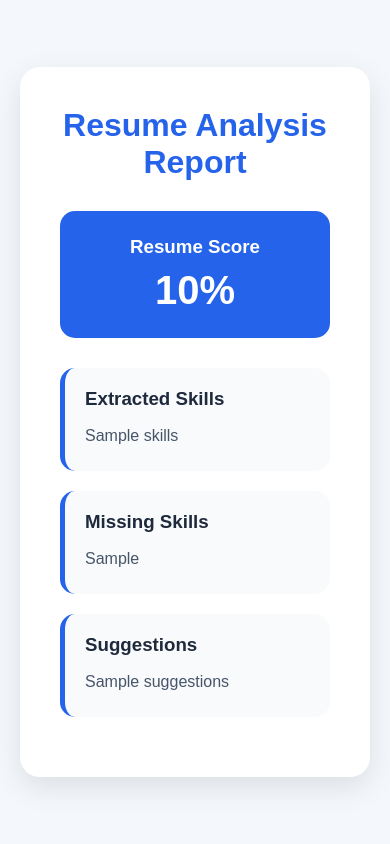
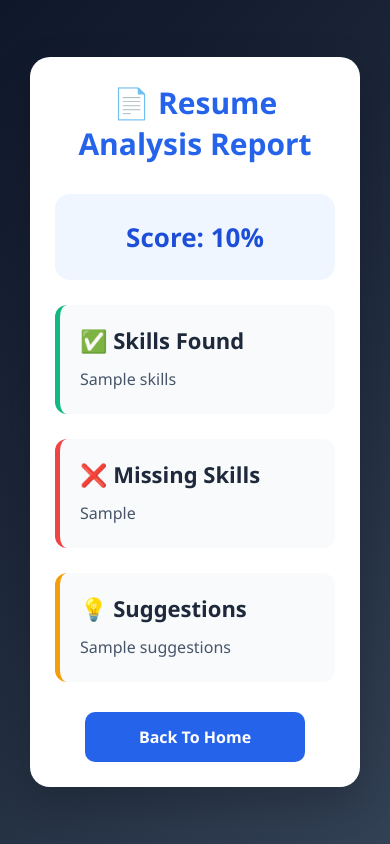
Before and after one commit to vishalyadav56526256-svg/Resume-Analyzer, a Django app: template analysics/templates/analysics/results.html in a window 390 px wide. Run offline with Django 5.2, Linux system fonts and the light colour scheme; the template is opened without the code that fills it: most values are stand-ins (such as "Sample title", 1, 10 or a date in 2020).

Commit message:
Add .gitignore, update models and views for resume analysis, enhance results template, and integrate AI analysis
- Created a .gitignore file to exclude environment and cache files.
- Updated the ResumeAnalysis model to display the username instead of resume name.
- Enhanced the results.html template with a new design and structure for better user experience.
- Modified the analyze_resume view to utilize AI for resume analysis, replacing the previous skill extraction methods.
- Added utility functions for AI-based resume analysis and text extraction from PDFs.
- Updated settings.py to load environment variables for API keys.
- Added multiple resume files for testing purposes.

```diff
--- a/analysics/models.py
+++ b/analysics/models.py
@@ -12,4 +12,4 @@ class ResumeAnalysis(models.Model):
     created_at = models.DateTimeField(auto_now_add=True)
 
     def __str__(self):
-        return f"Analysis for {self.resume.name}"
+        return f"Analysis for {self.resume.user.username}"
--- a/analysics/templates/analysics/results.html
+++ b/analysics/templates/analysics/results.html
@@ -1,4 +1,4 @@
-<!DOCTYPE html>
+<!-- <!DOCTYPE html>
 <html lang="en">
 <head>
 <meta charset="UTF-8">
@@ -102,4 +102,158 @@ h1{
 </div>
 
 </body>
+</html> -->
+
+<!DOCTYPE html>
+<html lang="en">
+<head>
+    <meta charset="UTF-8">
+    <meta name="viewport" content="width=device-width, initial-scale=1.0">
+    <title>Resume Analysis</title>
+
+    <style>
+        *{
+            margin:0;
+            padding:0;
+            box-sizing:border-box;
+            font-family:'Segoe UI', Tahoma, Geneva, Verdana, sans-serif;
+        }
+
+        body{
+            min-height:100vh;
+            display:flex;
+            justify-content:center;
+            align-items:center;
+            background:linear-gradient(135deg,#0f172a,#1e293b,#334155);
+            padding:30px;
+        }
+
+        .container{
+            width:100%;
+            max-width:850px;
+            background:white;
+            border-radius:20px;
+            padding:40px;
+            box-shadow:0 15px 40px rgba(0,0,0,0.2);
+        }
+
+        h1{
+            text-align:center;
+            color:#2563eb;
+            margin-bottom:30px;
+            font-size:38px;
+        }
+
+        .score-box{
+            text-align:center;
+            background:#eff6ff;
+            padding:25px;
+            border-radius:15px;
+            margin-bottom:25px;
+        }
+
+        .score-box h2{
+            color:#1d4ed8;
+            font-size:32px;
+        }
+
+        .section{
+            margin-bottom:25px;
+            padding:20px;
+            border-radius:12px;
+            background:#f8fafc;
+            border-left:5px solid #2563eb;
+        }
+
+        .section h3{
+            color:#1e293b;
+            margin-bottom:10px;
+            font-size:22px;
+        }
+
+        .section p{
+            color:#475569;
+            line-height:1.8;
+            font-size:16px;
+        }
+
+        .skills{
+            border-left-color:#10b981;
+        }
+
+        .missing{
+            border-left-color:#ef4444;
+        }
+
+        .suggestions{
+            border-left-color:#f59e0b;
+        }
+
+        .btn{
+            display:block;
+            width:220px;
+            text-align:center;
+            margin:30px auto 0;
+            text-decoration:none;
+            background:#2563eb;
+            color:white;
+            padding:14px 25px;
+            border-radius:10px;
+            font-weight:600;
+            transition:0.3s;
+        }
+
+        .btn:hover{
+            background:#1d4ed8;
+            transform:translateY(-2px);
+        }
+
+        @media(max-width:768px){
+
+            .container{
+                padding:25px;
+            }
+
+            h1{
+                font-size:30px;
+            }
+
+            .score-box h2{
+                font-size:26px;
+            }
+        }
+    </style>
+</head>
+<body>
+
+    <div class="container">
+
+        <h1>📄 Resume Analysis Report</h1>
+
+        <div class="score-box">
+            <h2>Score: {{ analysis.score }}%</h2>
+        </div>
+
+        <div class="section skills">
+            <h3>✅ Skills Found</h3>
+            <p>{{ analysis.skills }}</p>
+        </div>
+
+        <div class="section missing">
+            <h3>❌ Missing Skills</h3>
+            <p>{{ analysis.missing_skills }}</p>
+        </div>
+
+        <div class="section suggestions">
+            <h3>💡 Suggestions</h3>
+            <p>{{ analysis.suggestions }}</p>
+        </div>
+
+        <a href="/accounts/" class="btn">
+            Back To Home
+        </a>
+
+    </div>
+
+</body>
 </html>
--- a/resumes/views.py
+++ b/resumes/views.py
@@ -5,6 +5,8 @@ def upload_resume(request):
     if request.method == 'POST':
         resume_file = request.FILES.get('resume_file')
 
+
+
         Resume.objects.create(
                 user=request.user,
                 resume_file=resume_file
```
Also changed, not shown: analysics/urls.py (+14 -1 lines), analysics/utils.py (+106 -44 lines), analysics/views.py (+62 -14 lines), jobportal/settings.py (+8 -0 lines), db.sqlite3, 11 other files.
